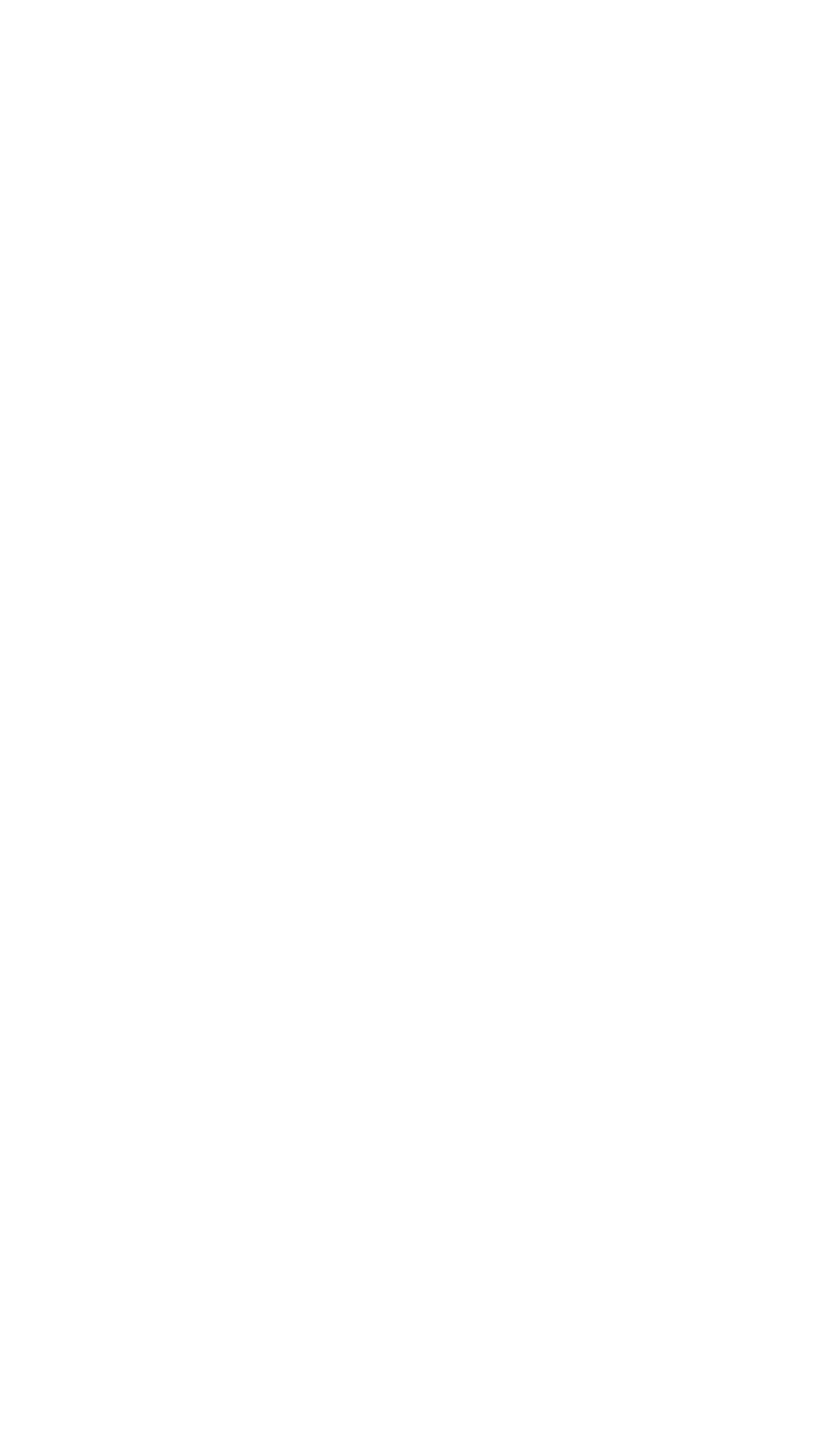
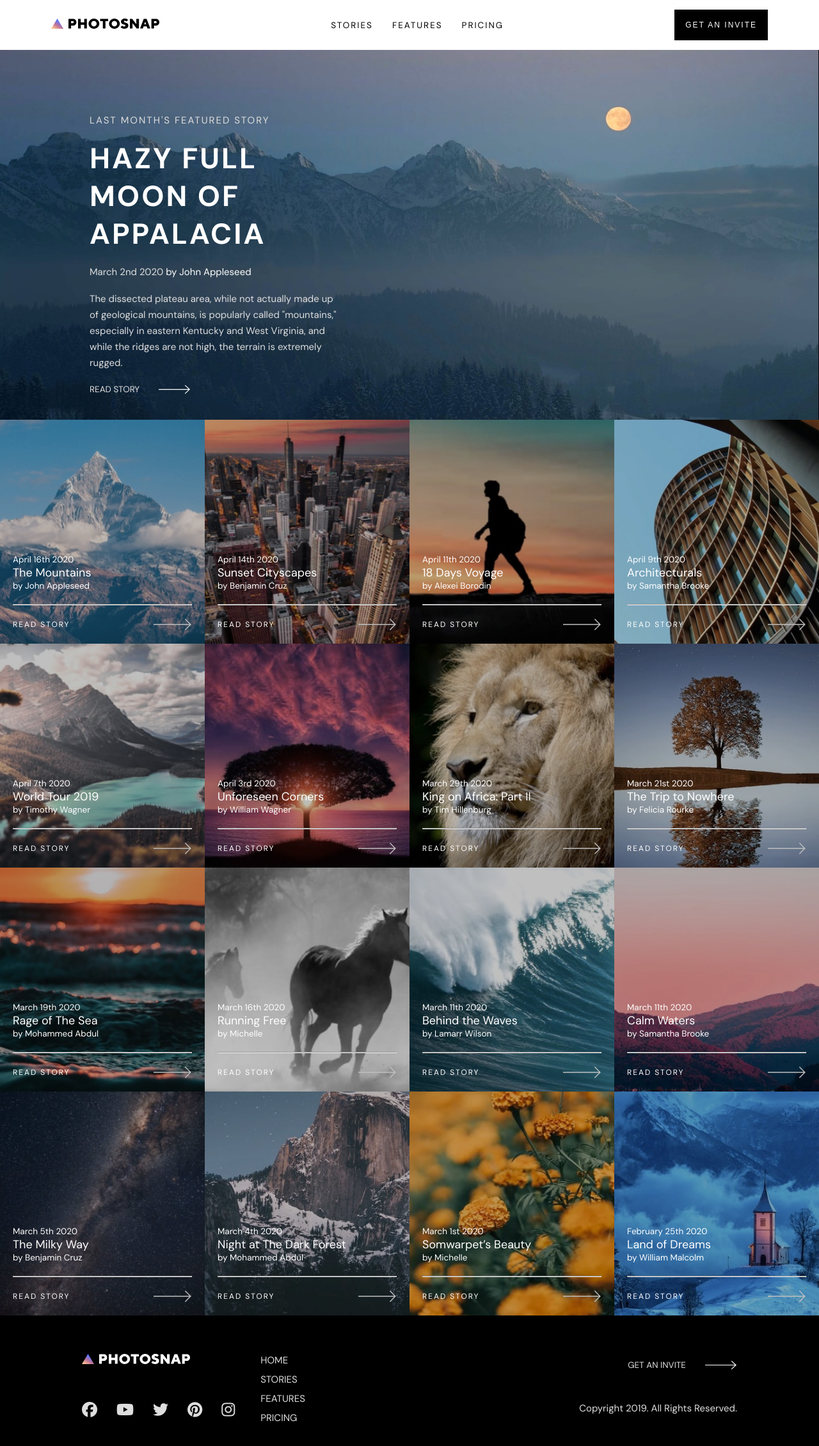
Before and after one commit to niamordev/photosnap-multi-page-website, a React (Vite) app: page /photosnap-multi-page-website/stories in a window 1280 px wide. Before the commit this address had no page. Shown: the top 2260 px of the page at 64% size. Before the commit the page ends 800 px from the top, so only its background shows below. Built offline with nearby package versions, Linux system fonts and the light colour scheme.

Commit message:
update nav

```diff
--- a/src/App.jsx
+++ b/src/App.jsx
@@ -19,13 +19,13 @@ function App() {
     <BrowserRouter>
       <ScrollToTop />
       <Routes>
-        <Route path="/" element={<Home dataStories={dataStories} />} />
+        <Route path="/photosnap-multi-page-website/" element={<Home dataStories={dataStories} />} />
         <Route
-          path="/stories"
+          path="/photosnap-multi-page-website/stories"
           element={<Stories dataStories={dataStories} />}
         />
-        <Route path="/features" element={<Features />} />
-        <Route path="/pricing" element={<Pricing />} />
+        <Route path="/photosnap-multi-page-website/features" element={<Features />} />
+        <Route path="/photosnap-multi-page-website/pricing" element={<Pricing />} />
       </Routes>
     </BrowserRouter>
   );
--- a/src/components/footer/Footer.jsx
+++ b/src/components/footer/Footer.jsx
@@ -15,16 +15,16 @@ export default function Footer() {
         <i className="fa-brands fa-instagram"></i>
       </div>
       <ul>
-        <NavLink to="/">
+        <NavLink to="/photosnap-multi-page-website/">
           <li>HOME</li>
         </NavLink>
-        <NavLink to="/stories">
+        <NavLink to="/photosnap-multi-page-website/stories">
           <li>STORIES</li>
         </NavLink>
-        <NavLink to="/features">
+        <NavLink to="/photosnap-multi-page-website/features">
           <li>FEATURES</li>
         </NavLink>
-        <NavLink to="/pricing">
+        <NavLink to="/photosnap-multi-page-website/pricing">
           <li>PRICING</li>
         </NavLink>
       </ul>
--- a/src/components/header/Header.jsx
+++ b/src/components/header/Header.jsx
@@ -5,7 +5,7 @@ export default function Header() {
   return (
     <header>
       <nav>
-        <NavLink to="/">
+        <NavLink to="/photosnap-multi-page-website/">
           <img
             src="../assets/images/shared/desktop/logo.svg"
             alt=""
@@ -19,13 +19,13 @@ export default function Header() {
         />
 
         <ul className="nav-big-screen">
-          <NavLink to="/stories">
+          <NavLink to="/photosnap-multi-page-website/stories">
             <li>STORIES</li>
           </NavLink>
-          <NavLink to="/features">
+          <NavLink to="/photosnap-multi-page-website/features">
             <li>FEATURES</li>
           </NavLink>
-          <NavLink to="/pricing">
+          <NavLink to="/photosnap-multi-page-website/pricing">
             <li>PRICING</li>
           </NavLink>
         </ul>
--- a/src/components/homeComponents/HomeStoriesPreview.jsx
+++ b/src/components/homeComponents/HomeStoriesPreview.jsx
@@ -23,7 +23,7 @@ export default function HomeStoriesPreview({ dataStories }) {
                 <span className="author">by {story.author}</span>
                 <hr />
                 <div className="link">
-                  <NavLink to="/stories">
+                  <NavLink to="/photosnap-multi-page-website/stories">
                     <a href="" className="read-story">
                       Read Story
                       <img
--- a/src/components/homeComponents/HomeStoriesRedirects.jsx
+++ b/src/components/homeComponents/HomeStoriesRedirects.jsx
@@ -23,7 +23,7 @@ export default function HomeStoriesRedirects() {
             Easily add photos, text, embed maps and media from other networks.
             Then share your story with everyone.
           </p>
-          <NavLink to="/stories">
+          <NavLink to="/photosnap-multi-page-website/stories">
           <a href="" className="btn__arrow">
             <span className="text-black">View the Stories</span>
             <img src="../../assets/images/shared/desktop/arrow.svg" alt="" />
@@ -50,7 +50,7 @@ export default function HomeStoriesRedirects() {
             audience. Our tool is designed for photographers of all levels,
             brands, businesses you name it.
           </p>
-          <NavLink to="/stories">
+          <NavLink to="/photosnap-multi-page-website/stories">
           <a href="" className="btn__arrow">
             <span className="text-black">View the Stories</span>
             <img src="../../assets/images/shared/desktop/arrow.svg" alt="" />
```
